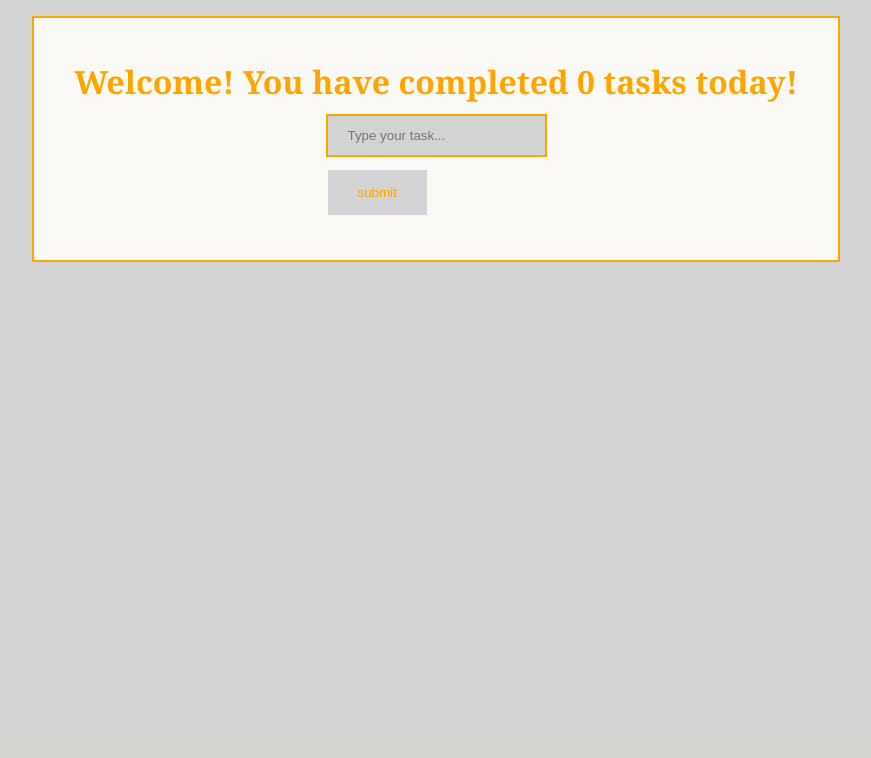
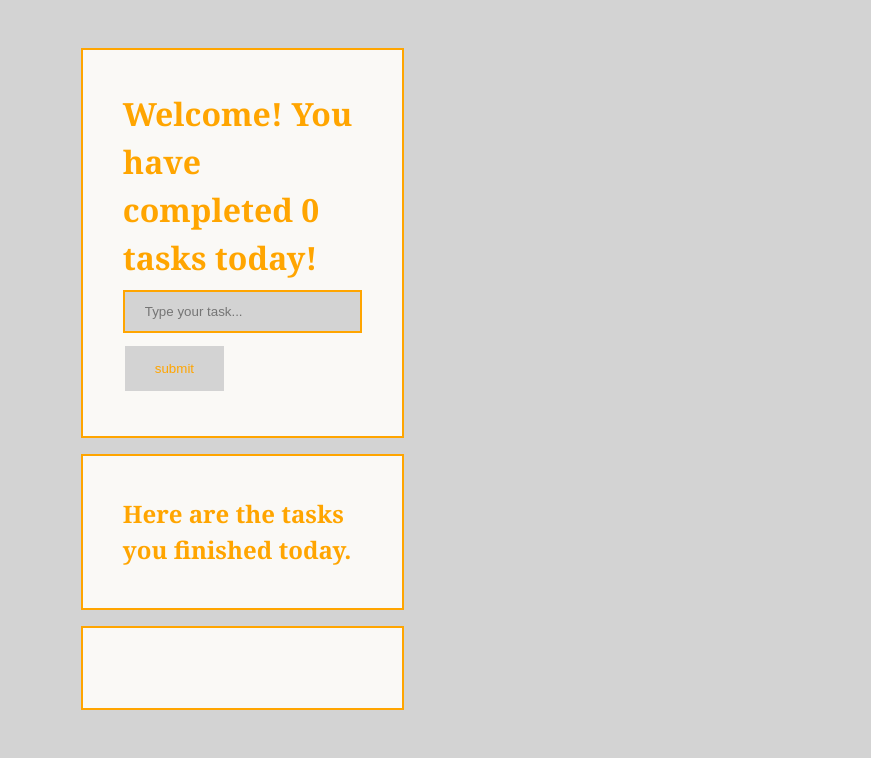
Before and after one commit to Tusker-Canada/ProductiveX, a Flask app: page /todo in a window 1280 px wide. Shown: the part 60-818 px from the top of the page, without its empty margins (204-1075 px from the left). Before the commit the page ends 322 px from the top, so only its background shows below. Run offline with Flask 2, Linux system fonts and the light colour scheme.

Commit message:
Added a completed task system
Tasks marked as complete will now be visible in a separate area.

Changed layout of the todo list page to accommodate for change listed above.

```diff
--- a/main.py
+++ b/main.py
@@ -1,5 +1,5 @@
 from flask import Flask, render_template, request, redirect
-from storage import storage, counter
+from storage import storage, counter, completed_tasks
 import requests
 url = ('https://newsapi.org/v2/top-headlines?'
        'country=us&'
@@ -8,6 +8,7 @@ response = requests.get(url)
 
 
 print(counter)
+print(completed_tasks)
 
 app = Flask(__name__)
 
@@ -32,7 +33,7 @@ def todo():
     total = 0
     for value in counter:
       total += 1
-    return render_template('todo.html',items = storage, counter_val = total)
+    return render_template('todo.html',items = storage, counter_val = total, finished_items = completed_tasks)
   if request.method == 'POST':
     result = request.form.items()
     for i, y in result:
@@ -40,7 +41,10 @@ def todo():
     total = 0
     for value in counter:
       total += 1
-    return render_template('todo.html',items = storage, counter_val = total)
+    print(storage)
+    if len(completed_tasks) == 0:
+      return render_template('todo.html',items = storage, counter_val = total, finished_items = ["You have not completed any tasks."] )
+    return render_template('todo.html',items = storage, counter_val = total, finished_items = completed_tasks )
 
 @app.route('/delete', methods = ['POST','GET'])
 def delete():
@@ -63,10 +67,12 @@ def finished():
     result = request.form.items()
     for i, y in result:
       storage.remove(y)
+      completed_tasks.append(y)
     counter.append(1)
     total = 0
     for value in counter:
       total += 1
+
     return redirect('/todo')
 
 
--- a/storage.py
+++ b/storage.py
@@ -1,2 +1,3 @@
 storage = []
+completed_tasks = []
 counter = []
--- a/templates/news.html
+++ b/templates/news.html
@@ -131,8 +131,8 @@ main {
 }
 
 .card {
+    background-color: #FAF9F6;
     overflow: hidden;
-    background-color: #FAF9F6;
     display: flex;
     flex-direction: column;
     justify-content: space-between;
--- a/templates/todo.html
+++ b/templates/todo.html
@@ -28,16 +28,26 @@
 
 <header>
 
-
+<div class = "header-service">
     <div class = "item-creator" >
     <h1 class = "counter" >Welcome! You have completed {{counter_val}} tasks today!</h1>
     <form action="http://localhost:3000/todo", method = "POST">
         <p><input class = "input-text" placeholder="Type your task..." type="text" name="Name"/></p>
         <p><input class = "btn" type="submit" value ="submit"/></p>
     </form>
+    </div>
+
+    <div>
+        <h2 class = "finished-tasks-title item-creator"> Here are the tasks you finished today.</h2>
+    <div class = "item-actions finished-tasks">
+    {% for finished_item in finished_items %}
+    <p>{{finished_item}}</p>
+    {% endfor %}
+</div>
+</div>
 </div>
 
-
+<div class = "item-service">
     {% for item in items %}
     <div class = "item-actions">
     <p class = "task-item"> Task: {{item}} </p>
@@ -50,7 +60,9 @@
         <button class = "btn" value = "" type = "submit"> Delete Task </button>
     </form>
 </div>
-    {% endfor %}
+{% endfor %}
+</div>
+
 
 </header>
 
@@ -127,42 +139,45 @@ html {
     background-color: #D3D3D3;
 }
 
+
+
+
 header {
     background-color: #D3D3D3;
     color: black;
-    min-height: 400px;
-    justify-content: space-between;
-    align-items: center;
-    height: 100%;
     font-weight: bold;
-    display: flex;
-    flex-direction: column;
+    display: grid;
+    margin: 2rem;
+    grid-gap: 2rem;
+    grid-template-columns: repeat(auto-fit, minmax(16rem, 0.3fr));
+    justify-content: center;
+
+
 
 }
+
+
 
 .item-actions {
     background-color: #FAF9F6;
     padding: 5vh;
     margin: 2vh;
-    overflow: hidden;;
+    border: orange 2px solid;
+    overflow: hidden;
     display: flex;
     flex-direction: column;
     justify-content: space-between;
-    border: orange 2px solid;
 }
 
 .item-creator {
     background-color: #FAF9F6;
     padding: 5vh;
     margin: 2vh;
-    overflow: hidden;;
-    display: flex;
-    flex-direction: column;
-    align-items: center;
-    position: relative;
     justify-content: space-between;
     border: orange 2px solid;
 }
+
+
 
 .counter {
     color: orange;
@@ -208,6 +223,12 @@ header {
     size: 10px;
 }
 
+.finished-tasks-title {
+    color: orange;
+}
 
+.finished-tasks {
+    color: orange;
+}
 </style>
 </html>
--- /dev/null
+++ b/test.py
@@ -0,0 +1,2 @@
+x = []
+print (len(x))
```
